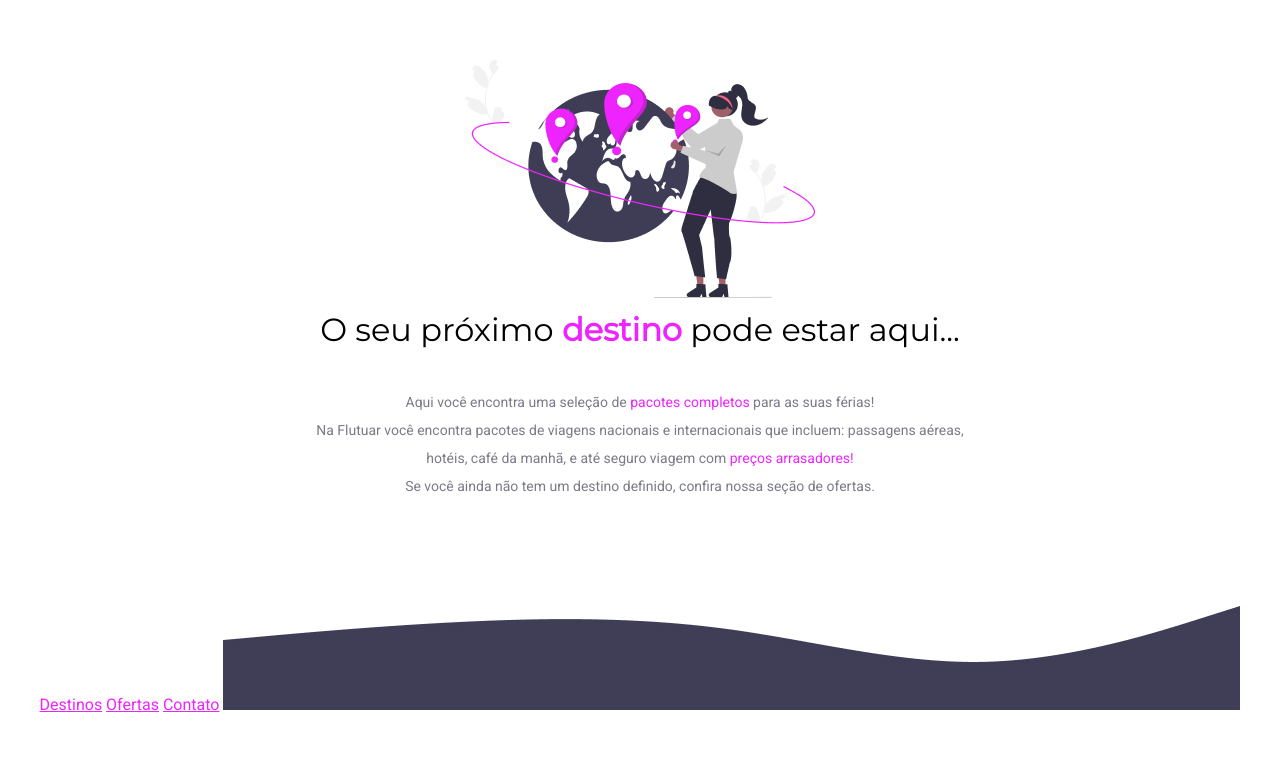
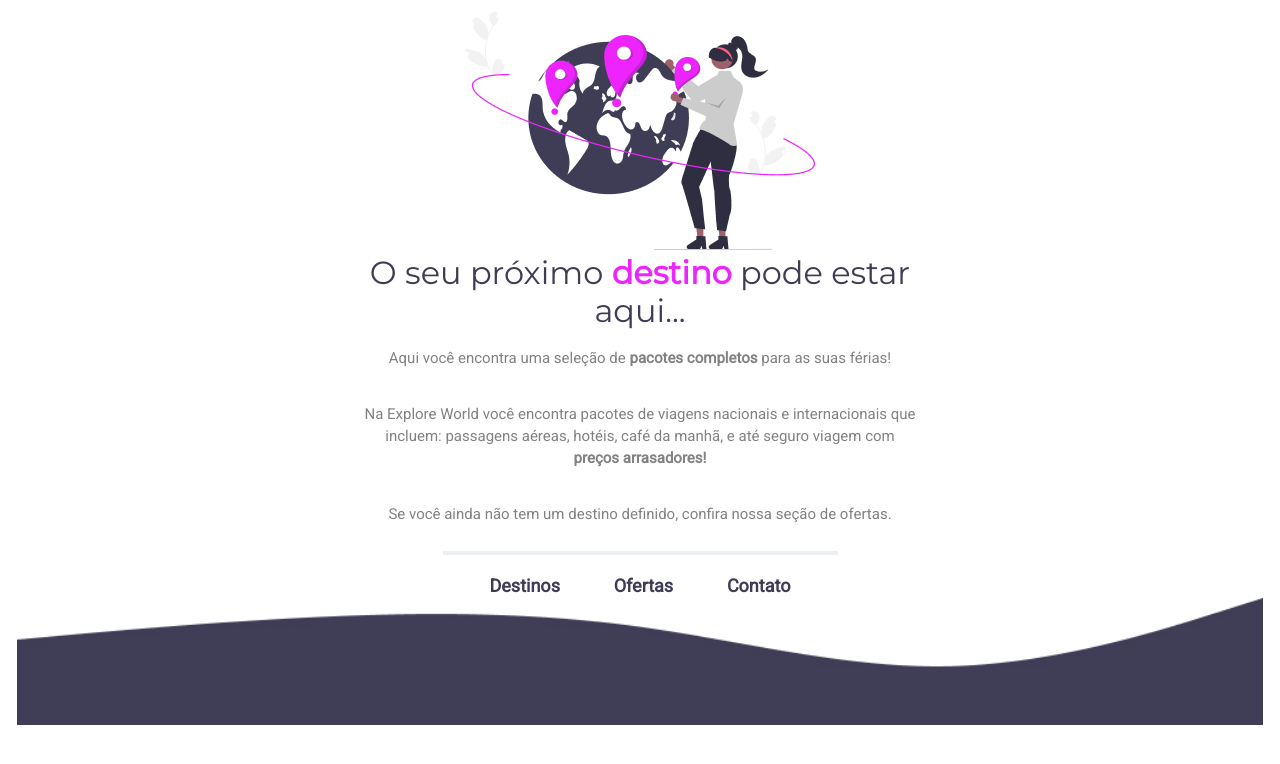
Before and after one commit to DamaraLucena/explore-World-study, a plain HTML site: page index.html in a window 1280 px wide. Drawn offline with Linux system fonts and the light colour scheme.

Commit message:
Finalizando projeto

```diff
--- a/index.html
+++ b/index.html
@@ -5,6 +5,8 @@
   <link rel="preconnect" href="https://fonts.googleapis.com">
   <link rel="preconnect" href="https://fonts.gstatic.com" crossorigin>
   <link href="https://fonts.googleapis.com/css2?family=Montserrat&family=Roboto&display=swap" rel="stylesheet">
+
+  <link rel="shortcut icon" href="./assets/Favicon.svg" type="image"/>
 
   <meta charset="UTF-8">
   <meta name="viewport" content="width=device-width, initial-scale=1.0">
@@ -16,21 +18,27 @@
   <div id="main">
     <img src="assets/img1.png" alt="Globo do mundo, com o desenho de uma mulher de costas.">
     <h1>O seu próximo <span>destino</span> pode estar aqui...</h1>
+  <div class="info">
+    <p>Aqui você encontra uma seleção de <strong>pacotes completos</strong> para as suas férias!</p>
 
-    <p>Aqui você encontra uma seleção de <span>pacotes completos</span> para as suas férias!</p>
-
-    <p>Na Flutuar você encontra pacotes de viagens nacionais e internacionais que incluem: passagens aéreas, hotéis, café da manhã, e até seguro viagem com <span>preços arrasadores!</span></p>
+    <p>Na Explore World você encontra pacotes de viagens nacionais e internacionais que incluem: passagens aéreas, hotéis, café da manhã, e até seguro viagem com <strong>preços arrasadores!</strong></p>
+  </div>
 
     <p>Se você ainda não tem um destino definido, confira nossa seção de ofertas.
     </p>
   </div>
 
-  <footer>
+  <div id="footer">
+    <div id="line"></div>
+
     <a href="">Destinos</a>
     <a href="">Ofertas</a>
     <a href="">Contato</a>
-    <img src="assets/Wave.jpg" alt="">
-  </footer>
+
+    <div>
+      <img src="./assets/Wave.jpg" alt="">
+    </div>
+  </div>
 
 </body>
 </html>
--- a/style.css
+++ b/style.css
@@ -10,55 +10,69 @@ body{
 }
 
 #main{
+  width: 592px;
+  height: 560px;
+  margin: 12px auto;
 
-  position: center;
-  width: 671px;
-  height: 486px;
-  margin: 60px auto;
+  background-color: white;
 
+  position: relative;
   z-index: 1;
 }
 
 h1 {
-
   font-family: 'Montserrat', sans-serif;
-  font-family: 49px;
-  line-height: 56px;
+  font-family: 32px;
+  line-height: 38px;
   font-weight: normal;
 
-  margin-bottom: 30px;
+  color: #3F3D56;
 }
 
 h1 span{
   font-weight: bold;
 }
 
-p {
-  color: #7D7987;
+p , #footer{
+  color: #828282;
 
-  font-size: 14px;
-  line-height: 28px;
+  font-size: 15px;
+  font-weight: 400;
+  line-height: 22px;
+
+  padding:17px;
+
+  z-index: 2;
+  position:relative;
+
 }
 
-span, a{
+span{
   color: #EE24FF;
 }
 
-h1{
-  font-family: 'Montserrat', sans-serif;
-  font-family: 49px;
-  line-height: 56px;
-  font-weight: normal;
-
-  margin-bottom: 30px;
+#footer a{
+  text-decoration: none;
+  font-size: 18px;
+  color: #3F3D56;
+  font-weight: bold;
 }
 
-h1 span{
-  font-weight: bold;
-  text-color: #EE24FF;
+#footer a + a{
+  margin-left: 50px;
 }
 
+#line{
+  position: relative;
+  width: 391px;
+  height: 0px;
+  margin: -50px auto 20px;
+  border: 2px solid #ECEFF2;
 
-span a {
-  font-color: #EE24FF;
+  z-index: 3;
+
 }
+
+#footer img{
+  width:100%;
+}
```
Also changed, not shown: assets/Favicon.svg (added).
